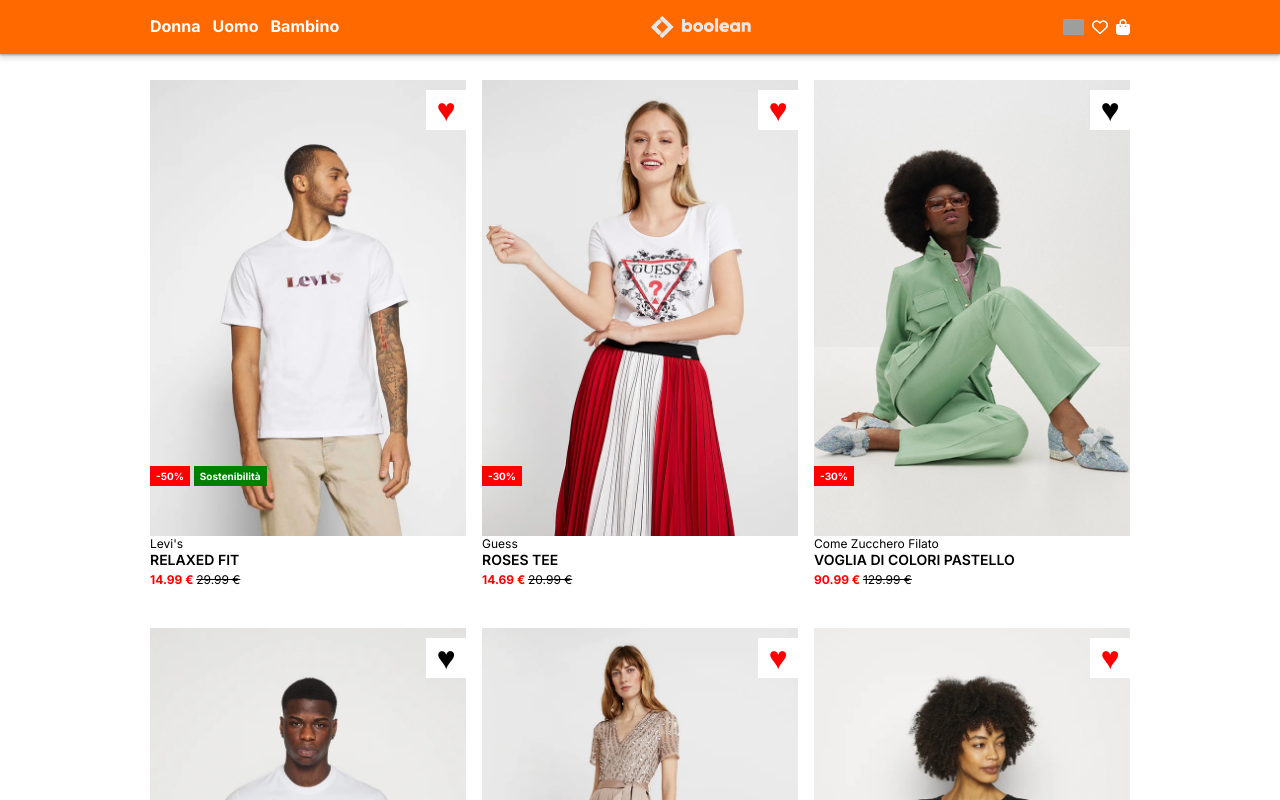
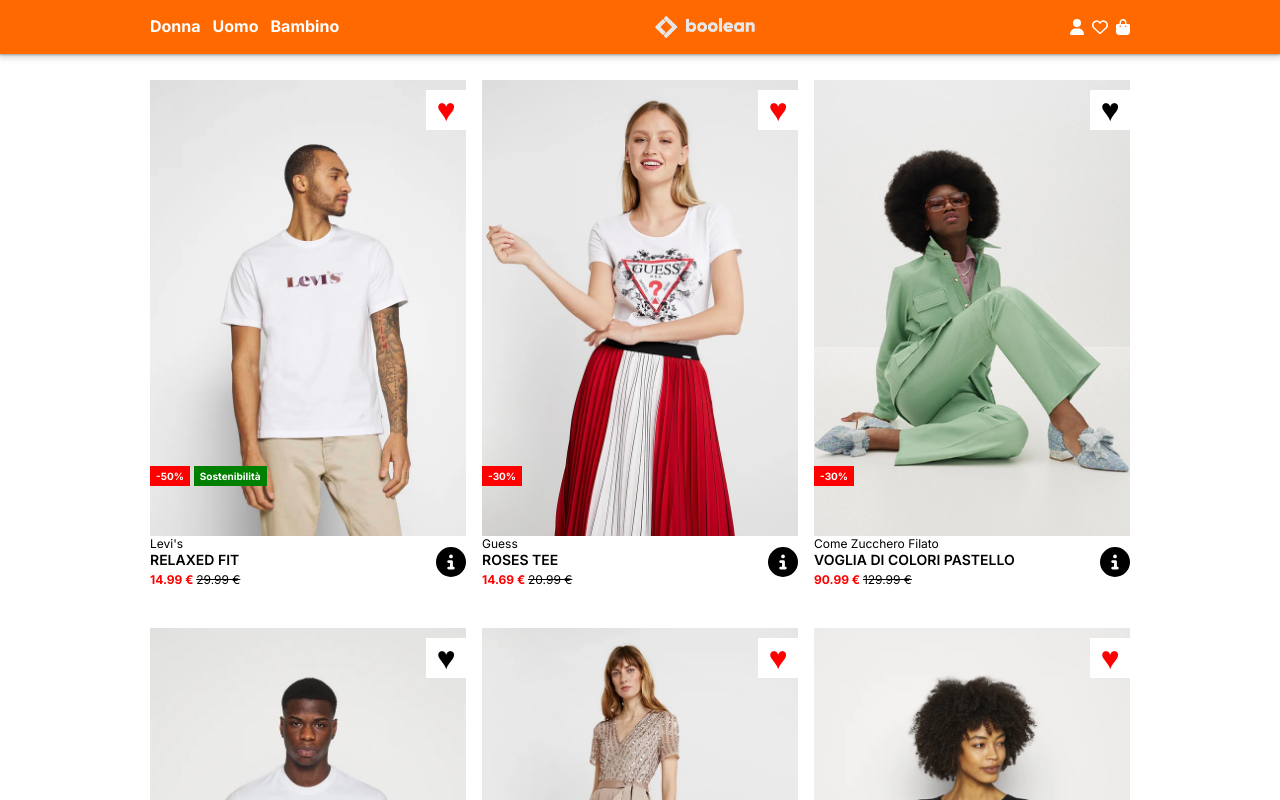
Before and after one commit to danielecapano/vite-boolando, a Vue app: page / in a window 1280 px wide. Shown: the top 800 px of the page. Built offline with nearby package versions, Linux system fonts and the light colour scheme; data requests are answered from the project's data file; grey boxes are pictures that could not be loaded.

Commit message:
ADD - modal

```diff
--- a/package.json
+++ b/package.json
@@ -10,6 +10,10 @@
     "server": "json-server --watch db.json"
   },
   "dependencies": {
+    "@fortawesome/fontawesome-svg-core": "^6.4.2",
+    "@fortawesome/free-regular-svg-icons": "^6.4.2",
+    "@fortawesome/free-solid-svg-icons": "^6.4.2",
+    "@fortawesome/vue-fontawesome": "^3.0.5",
     "axios": "^1.6.0",
     "vue": "^3.3.4"
   },
--- a/src/components/Card.vue
+++ b/src/components/Card.vue
@@ -45,6 +45,7 @@
 
                 </div>
                 <span class="full-price">{{ item.price }} &euro;</span>
+                <span  @click="$emit('show', item)" class="info"><font-awesome-icon icon="fa-solid fa-circle-info" /></span>
 
               </div>
 
@@ -121,6 +122,7 @@
     }
 
     .card__content {
+        position: relative;
         .brand {
         font-size: 0.75rem;
 }
@@ -129,6 +131,7 @@
             font-weight: 600;
             font-size: 0.875rem;
             text-transform: uppercase;
+
         }
 
         .prices {
@@ -148,6 +151,14 @@
         .hide {
             display: none;
         }
+        .info {
+        position: absolute;
+        right: 0;
+        top: 50%;
+        transform: translateY(-50%);
+        font-size: 30px;
+        cursor: pointer;
+        }
 }
 }
 
--- a/src/components/Header.vue
+++ b/src/components/Header.vue
@@ -3,9 +3,9 @@
     data(){
         return {
             items: ['Donna', 'Uomo', 'Bambino'],
-            icons: ["src/assets/icons/user.svg",
-                    "src/assets/icons/heart.svg",
-                    "src/assets/icons/bag-shopping.svg"
+            icons: ["fa-solid fa-user",
+                    "fa-regular fa-heart",
+                    "fa-solid fa-bag-shopping"
                 ]
 
         }
@@ -30,8 +30,8 @@
 
 
               <ul class="icons__list">
-                <li class="icons__item" v-for="icon in icons">
-                  <a href=""><img :src="icon" alt="user"></a>
+                <li class="icons__item" v-for="icon in icons" >
+                    <font-awesome-icon :icon="icon" />
                 </li>
 
               </ul>
--- a/src/components/Main.vue
+++ b/src/components/Main.vue
@@ -9,11 +9,28 @@
     data() {
         return {
             store: store,
+            open: false,
+            selectedProduct: {},
+
 
         }
     },
+    methods: {
+        showModal(product){
+            this.selectedProduct = product;
+            this.open = true;
+            console.log('Open Modal', this.selectedProduct);
+        },
+        closeModal(){
+            this.open = false;
+            this.selectedProduct = {};
+            console.log('Close Modal');
+        },
+        getImagePath: function(imgPath) {
+            return new URL(imgPath, import.meta.url).href;
+        },
 
-
+    }
 }
 </script>
 
@@ -22,12 +39,23 @@
         <div class="container">
             <div class="grid" >
                 <div class="product" v-for="(card, i) in store.products" :key="card.id">
-                    <Card :item = card />
+                    <Card @show="showModal" :item = "card" />
                 </div>
             </div>
         </div>
 
     </main>
+    <div class="modal" v-if="open">
+        <div class="modal-content">
+            <span @click="closeModal" class="modal-close"><font-awesome-icon icon="fa-solid fa-circle-xmark" /></span>
+            <figure class="product-image"><img :src="getImagePath(`../assets/images/${selectedProduct.frontImage}`)" alt="Image" /></figure>
+            <div class="product-info">
+                <p>{{ selectedProduct.brand }}</p>
+                <p>{{ selectedProduct.name }}</p>
+                <p>{{ selectedProduct.price }}</p>
+            </div>
+        </div>
+    </div>
 </template>
 
 <style lang="scss" scoped>
@@ -41,4 +69,58 @@
     grid-template-columns: repeat(3, 1fr);
     gap: 2.5rem 1rem;
 }
+
+.modal {
+
+
+    .modal-content {
+        opacity: 1;
+        transform: scale(1);
+        transition: all 0.3s ease-in-out;
+        position: fixed;
+        display: flex;
+        gap: 1rem;
+        top: 50%;
+        left: 50%;
+        transform: translate(-50%, -50%);
+        width: 100%;
+        max-width: 500px;
+        background-color: #FFF;
+        padding: 2rem;
+        border-radius: 1rem;
+        box-shadow: rgba(0, 0, 0, 0.1) 0px 10px 15px -3px, rgba(0, 0, 0, 0.05) 0px 4px 6px -2px;
+        z-index: 50;
+        &.hide {
+            opacity: 0;
+            transform: scale(0);
+}
+
+        .product-image {
+            flex-basis: 50%;
+        }
+
+        .modal-close {
+            display: block;
+            position: absolute;
+            top: 1rem;
+            right: 1rem;
+            font-size: 20px;
+            cursor: pointer;
+        }
+
+}
+
+&::after {
+        content: "";
+        position: fixed;
+        inset: 0;
+        background: rgba($color: #000000, $alpha: 0.7);
+        z-index: 40;
+
+    }
+
+
+
+}
+
 </style>
--- a/src/main.js
+++ b/src/main.js
@@ -2,4 +2,19 @@
 // import './style.css'
 import App from "./App.vue";
 
-createApp(App).mount("#app");
+import { library } from "@fortawesome/fontawesome-svg-core";
+
+import { FontAwesomeIcon } from "@fortawesome/vue-fontawesome";
+
+import {
+  faUser,
+  faBagShopping,
+  faCircleInfo,
+  faCircleXmark,
+} from "@fortawesome/free-solid-svg-icons";
+
+import { faHeart } from "@fortawesome/free-regular-svg-icons";
+
+library.add(faUser, faBagShopping, faHeart, faCircleInfo, faCircleXmark);
+
+createApp(App).component("font-awesome-icon", FontAwesomeIcon).mount("#app");
```
Also changed, not shown: 1 other file (tests, documents, lock files or other folders).
